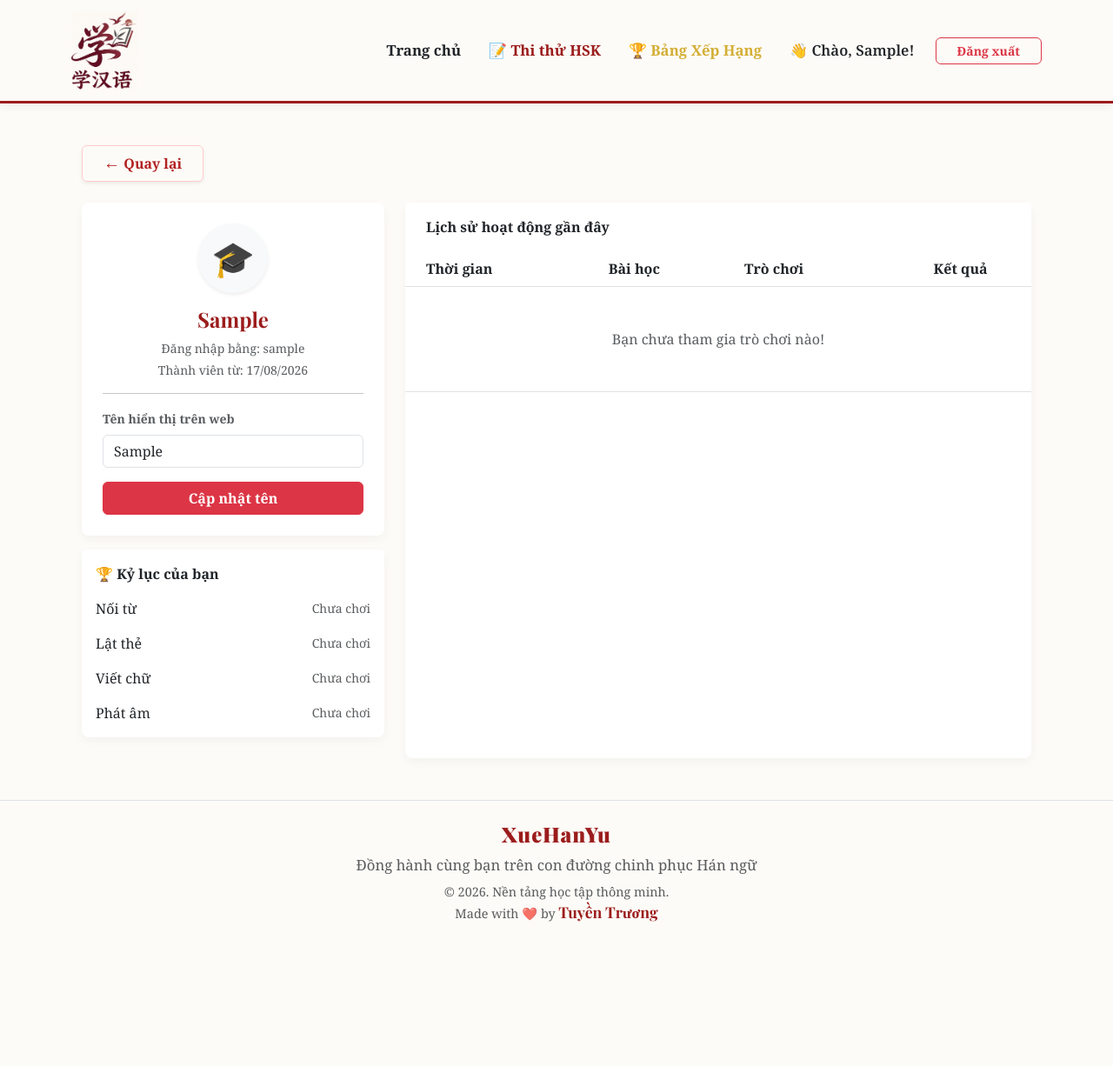
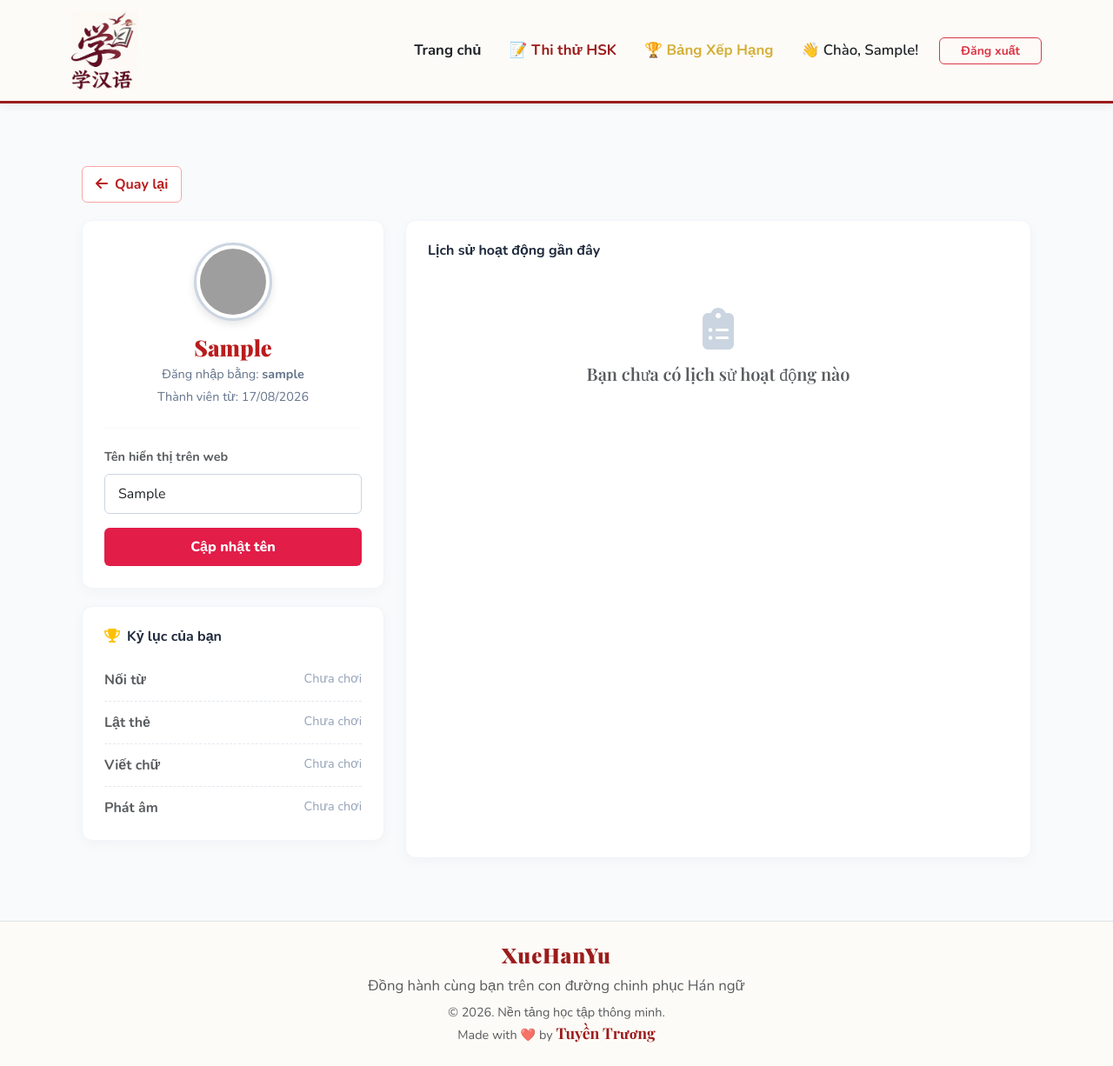
Before and after one commit to khoadoct95-stack/tieng-trung-bich-tuyen, a Django app: page /profile/ in a window 1280 px wide. Shown: the whole page at 87% size. Before the commit the page ends 1060 px from the top, so only its background shows below. Run offline with Django 5.2, Linux system fonts and the light colour scheme; the visitor is signed in with stand-in values (Sample User, id 1); data that the repository does not hold is empty; grey boxes are pictures that could not be loaded.

Commit message:
ca nhan hoa 2

```diff
--- a/courses/templates/courses/profile.html
+++ b/courses/templates/courses/profile.html
@@ -1,104 +1,151 @@
 {% extends 'courses/base.html' %}
-{% block title %}Trang cá nhân{% endblock %}
+
+{% block title %}Hồ sơ cá nhân - {{ user.username }}{% endblock %}
+
+{% block extra_head %}
+<link href="https://fonts.googleapis.com/css2?family=Nunito:wght@400;500;600;700;800;900&family=Playfair+Display:wght@700;900&display=swap" rel="stylesheet">
+<link rel="stylesheet" href="https://cdnjs.cloudflare.com/ajax/libs/font-awesome/6.4.0/css/all.min.css">
+
+<style>
+    body { background-color: #F8FAFC; font-family: 'Nunito', sans-serif; color: #1e293b; }
+
+    .card-custom { background: #ffffff; border-radius: 12px; padding: 25px; box-shadow: 0 4px 15px rgba(0,0,0,0.03); border: 1px solid #f1f5f9; margin-bottom: 20px; }
+
+    .btn-back { color: #b91c1c; background: #fff; border: 1px solid #fca5a5; border-radius: 6px; padding: 8px 15px; font-weight: 700; text-decoration: none; display: inline-block; margin-bottom: 20px; transition: 0.3s; }
+    .btn-back:hover { background: #fef2f2; border-color: #b91c1c; color: #b91c1c; }
+
+    .profile-name { font-family: 'Playfair Display', serif; font-size: 1.6rem; font-weight: 900; color: #b91c1c; margin-top: 15px; margin-bottom: 5px; text-align: center; }
+    .profile-info { text-align: center; color: #64748B; font-size: 0.9rem; margin-bottom: 5px; }
+
+    .form-control-custom { border: 1px solid #cbd5e1; border-radius: 6px; padding: 10px 15px; }
+    .btn-update { background: #e11d48; color: white; border: none; border-radius: 6px; padding: 10px; font-weight: 800; width: 100%; transition: 0.3s; }
+    .btn-update:hover { background: #be123c; }
+
+    .record-item { display: flex; justify-content: space-between; padding: 12px 0; border-bottom: 1px dashed #e2e8f0; }
+    .record-item:last-child { border-bottom: none; padding-bottom: 0; }
+    .record-val { background: #e11d48; color: white; padding: 4px 10px; border-radius: 6px; font-weight: 800; font-size: 0.85rem; }
+    .record-empty { color: #94a3b8; font-size: 0.9rem; }
+
+    .table-custom { width: 100%; margin-top: 10px; }
+    .table-custom th { color: #1e293b; font-weight: 800; padding: 15px; border-bottom: 1px solid #e2e8f0; }
+    .table-custom td { padding: 15px; border-bottom: 1px solid #f1f5f9; color: #475569; vertical-align: middle; }
+
+    .game-tag { padding: 5px 12px; border-radius: 6px; font-weight: 800; font-size: 0.85rem; color: white; }
+    .tag-quiz1 { background: #0ea5e9; }
+    .tag-quiz2 { background: #10b981; }
+    .tag-quiz3 { background: #f59e0b; }
+    .tag-quiz4 { background: #8b5cf6; }
+
+    .result-val { color: #e11d48; font-weight: 800; font-size: 1.05rem; }
+</style>
+{% endblock %}
 
 {% block content %}
-<div class="container mt-4 mb-5">
+<div class="container py-4">
+    <a href="{% url 'home' %}" class="btn-back"><i class="fas fa-arrow-left me-2"></i>Quay lại</a>
 
-    <!-- NÚT QUAY LẠI TRANG TRƯỚC -->
-    <div class="mb-4">
-        <a href="javascript:history.back()" class="btn btn-white shadow-sm rounded-pill fw-bold px-4 py-2" style="color: #B22222; border: 1px solid #ffcccc;">
-            <span style="font-size: 1.2rem; line-height: 1;">&larr;</span> Quay lại
-        </a>
-    </div>
+    <div class="row g-4">
+        <!-- CỘT TRÁI: THÔNG TIN & KỶ LỤC -->
+        <div class="col-lg-4">
 
-    <div class="row">
-        <!-- Cột Trái: Thông tin & Đổi tên -->
-        <div class="col-md-4 mb-4">
-            <div class="card shadow-sm border-0" style="border-radius: 15px;">
-                <div class="card-body text-center p-4">
-                    <div class="bg-light d-inline-flex align-items-center justify-content-center shadow-sm mb-3" style="width: 80px; height: 80px; border-radius: 50%;">
-                        <span style="font-size: 2.5rem;">🎓</span>
+            <!-- THẺ THÔNG TIN CÁ NHÂN -->
+            <div class="card-custom">
+
+                <!-- AVATAR ĐỘNG & HUY HIỆU HSK -->
+                <div style="position: relative; width: 90px; height: 90px; margin: 0 auto 15px auto;">
+                    <img src="https://api.dicebear.com/7.x/bottts/svg?seed={{ user.username }}&backgroundColor=f8fafc"
+                         alt="Avatar"
+                         style="width: 100%; height: 100%; border-radius: 50%; border: 3px solid #cbd5e1; background: #fff; padding: 4px; box-shadow: 0 4px 10px rgba(0,0,0,0.1);">
+
+                    {% if highest_hsk > 0 %}
+                    <div style="position: absolute; bottom: -5px; right: -10px; background: linear-gradient(135deg, #F59E0B, #D97706); color: white; font-size: 0.8rem; font-weight: 900; padding: 4px 10px; border-radius: 15px; border: 2px solid #fff; box-shadow: 0 3px 8px rgba(0,0,0,0.25); text-transform: uppercase;">
+                        HSK {{ highest_hsk }}
                     </div>
-                    <h4 class="fw-bold">{{ user.first_name|default:"Chưa đặt tên" }}</h4>
-                    <p class="text-muted small mb-1">Đăng nhập bằng: {{ user.username }}</p>
-                    <p class="text-muted small">Thành viên từ: {{ user.date_joined|date:"d/m/Y" }}</p>
+                    {% endif %}
+                </div>
 
-                    <hr>
+                <h2 class="profile-name">{{ user.first_name|default:user.username }}</h2>
+                <div class="profile-info">Đăng nhập bằng: <strong>{{ user.username }}</strong></div>
+                <div class="profile-info mb-4">Thành viên từ: {{ user.date_joined|date:"d/m/Y" }}</div>
 
-                    <form method="POST" class="text-start">
-                        {% csrf_token %}
-                        <div class="mb-3">
-                            <label class="form-label fw-bold small text-muted">Tên hiển thị trên web</label>
-                            <input type="text" name="display_name" class="form-control" value="{{ user.first_name }}" placeholder="Nhập tên bạn muốn hiển thị" required>
-                        </div>
-                        <button type="submit" class="btn btn-danger w-100 rounded-pill fw-bold">Cập nhật tên</button>
-                    </form>
+                <hr style="border-color: #e2e8f0; margin-bottom: 20px;">
+
+                <form method="POST" action="{% url 'profile' %}">
+                    {% csrf_token %}
+                    <div class="mb-3">
+                        <label class="form-label fw-bold text-muted" style="font-size: 0.9rem;">Tên hiển thị trên web</label>
+                        <input type="text" name="display_name" class="form-control form-control-custom" value="{{ user.first_name|default:user.username }}">
+                    </div>
+                    <button type="submit" class="btn-update">Cập nhật tên</button>
+                </form>
+            </div>
+
+            <!-- THẺ KỶ LỤC CÁ NHÂN -->
+            <div class="card-custom">
+                <h6 class="fw-bold mb-3" style="color: #1e293b;"><i class="fas fa-trophy text-warning me-2"></i>Kỷ lục của bạn</h6>
+
+                <div class="record-item">
+                    <span class="text-muted fw-bold">Nối từ</span>
+                    {% if best_quiz_1 %}<span class="record-val">{{ best_quiz_1 }}s</span>{% else %}<span class="record-empty">Chưa chơi</span>{% endif %}
+                </div>
+                <div class="record-item">
+                    <span class="text-muted fw-bold">Lật thẻ</span>
+                    {% if best_quiz_2 %}<span class="record-val">{{ best_quiz_2 }}s</span>{% else %}<span class="record-empty">Chưa chơi</span>{% endif %}
+                </div>
+                <div class="record-item">
+                    <span class="text-muted fw-bold">Viết chữ</span>
+                    {% if best_quiz_3 %}<span class="record-val">{{ best_quiz_3 }}s</span>{% else %}<span class="record-empty">Chưa chơi</span>{% endif %}
+                </div>
+                <div class="record-item">
+                    <span class="text-muted fw-bold">Phát âm</span>
+                    {% if best_quiz_4 %}<span class="record-val">{{ best_quiz_4 }}s</span>{% else %}<span class="record-empty">Chưa chơi</span>{% endif %}
                 </div>
             </div>
 
-            <!-- Thành tích cao nhất -->
-            <div class="card shadow-sm border-0 mt-3" style="border-radius: 15px;">
-                <div class="card-header bg-white fw-bold border-0 pt-3">🏆 Kỷ lục của bạn</div>
-                <ul class="list-group list-group-flush pb-2">
-                    {% for item in best_scores %}
-                    <li class="list-group-item d-flex justify-content-between align-items-center border-0 py-2">
-                        {{ item.name }}
-                        {% if item.score %}
-                            <span class="badge bg-danger rounded-pill">{{ item.score }}s</span>
-                        {% else %}
-                            <span class="text-muted small">Chưa chơi</span>
-                        {% endif %}
-                    </li>
-                    {% endfor %}
-                </ul>
-            </div>
         </div>
 
-        <!-- Cột Phải: Lịch sử hoạt động -->
-        <div class="col-md-8">
-            <div class="card shadow-sm border-0 h-100" style="border-radius: 15px;">
-                <div class="card-header bg-white fw-bold py-3 border-0">
-                    <i class="bi bi-clock-history text-danger me-2"></i>Lịch sử hoạt động gần đây
-                </div>
-                <div class="table-responsive" style="max-height: 600px; overflow-y: auto;">
-                    <table class="table table-hover align-middle mb-0">
-                        <thead class="bg-light" style="position: sticky; top: 0; z-index: 1;">
+        <!-- CỘT PHẢI: LỊCH SỬ HOẠT ĐỘNG -->
+        <div class="col-lg-8">
+            <div class="card-custom h-100">
+                <h6 class="fw-bold mb-2" style="color: #1e293b;">Lịch sử hoạt động gần đây</h6>
+
+                {% if recent_history %}
+                <div class="table-responsive">
+                    <table class="table-custom">
+                        <thead>
                             <tr>
-                                <th class="ps-4">Thời gian</th>
+                                <th>Thời gian</th>
                                 <th>Bài học</th>
                                 <th>Trò chơi</th>
                                 <th class="text-center">Kết quả</th>
                             </tr>
                         </thead>
                         <tbody>
-                            {% for record in history_records %}
+                            {% for item in recent_history %}
                             <tr>
-                                <td class="ps-4 small text-muted">{{ record.created_at|date:"d/m/Y H:i" }}</td>
-                                <td class="fw-bold">{{ record.lesson.title_vietnamese }}</td>
+                                <!-- Sửa date template filter phù hợp với trường dữ liệu của bạn nếu cần -->
+                                <td class="text-muted" style="font-size: 0.9rem;">{{ item.id }}</td>
+                                <td class="fw-bold" style="color: #1e293b;">{{ item.lesson.title_vietnamese|default:"Xin chào AI Tiểu Ngữ!" }}</td>
                                 <td>
-                                    <!-- HIỂN THỊ TÊN TRÒ CHƠI TIẾNG VIỆT -->
-                                    {% if record.game_type == 'quiz_1' %}
-                                        <span class="badge bg-info text-dark rounded-pill px-3 shadow-sm">Nối từ</span>
-                                    {% elif record.game_type == 'quiz_2' %}
-                                        <span class="badge bg-success text-white rounded-pill px-3 shadow-sm">Lật thẻ</span>
-                                    {% elif record.game_type == 'quiz_3' %}
-                                        <span class="badge bg-warning text-dark rounded-pill px-3 shadow-sm">Viết chữ</span>
-                                    {% elif record.game_type == 'quiz_4' %}
-                                        <span class="badge bg-primary text-white rounded-pill px-3 shadow-sm">Phát âm</span>
-                                    {% else %}
-                                        <span class="badge bg-secondary rounded-pill px-3">{{ record.game_type }}</span>
+                                    {% if item.game_type == 'quiz_1' %}<span class="game-tag tag-quiz1">Nối từ</span>
+                                    {% elif item.game_type == 'quiz_2' %}<span class="game-tag tag-quiz2">Lật thẻ</span>
+                                    {% elif item.game_type == 'quiz_3' %}<span class="game-tag tag-quiz3">Viết chữ</span>
+                                    {% elif item.game_type == 'quiz_4' %}<span class="game-tag tag-quiz4">Phát âm</span>
+                                    {% else %}<span class="game-tag tag-quiz1">Trò chơi</span>
                                     {% endif %}
                                 </td>
-                                <td class="fw-bold text-danger text-center">{{ record.time_taken }}s</td>
-                            </tr>
-                            {% empty %}
-                            <tr>
-                                <td colspan="4" class="text-center py-5 text-muted">Bạn chưa tham gia trò chơi nào!</td>
+                                <td class="text-center result-val">{{ item.time_taken }}s</td>
                             </tr>
                             {% endfor %}
                         </tbody>
                     </table>
                 </div>
+                {% else %}
+                <div class="text-center py-5">
+                    <i class="fas fa-clipboard-list mb-3" style="font-size: 3rem; color: #cbd5e1;"></i>
+                    <h5 class="text-muted">Bạn chưa có lịch sử hoạt động nào</h5>
+                </div>
+                {% endif %}
             </div>
         </div>
     </div>
--- a/courses/views.py
+++ b/courses/views.py
@@ -179,24 +179,46 @@ def dashboard_view(request):
 
 @login_required
 def profile_view(request):
+    # 1. XỬ LÝ CẬP NHẬT TÊN HIỂN THỊ
     if request.method == 'POST':
         display_name = request.POST.get('display_name', '').strip()
         if display_name:
             request.user.first_name = display_name
             request.user.save()
+            # Nếu bạn có sử dụng messages thì bỏ comment dòng dưới
+            # messages.success(request, 'Cập nhật tên hiển thị thành công!')
+            return redirect('profile')
 
-    history_records = GameHistory.objects.filter(user=request.user).order_by('-created_at')
+    # 2. LẤY LỊCH SỬ HOẠT ĐỘNG (10 LẦN GẦN NHẤT)
+    # Lưu ý: Thay 'created_at' bằng tên trường thời gian thực tế trong model GameHistory của bạn
+    try:
+        recent_history = GameHistory.objects.filter(user=request.user).order_by('-id')[:10]
+    except Exception:
+        recent_history = []
 
-    games = {'quiz_1': 'Nối từ', 'quiz_2': 'Lật thẻ', 'quiz_3': 'Viết chữ', 'quiz_4': 'Phát âm'}
-    best_scores = []
-    for code, name in games.items():
-        best = GameHistory.objects.filter(user=request.user, game_type=code).aggregate(b=Min('time_taken'))['b']
-        best_scores.append({'name': name, 'score': best})
+    # 3. TÌM KỶ LỤC CÁ NHÂN TỪNG GAME
+    best_quiz_1 = GameHistory.objects.filter(user=request.user, game_type='quiz_1').aggregate(Min('time_taken'))['time_taken__min']
+    best_quiz_2 = GameHistory.objects.filter(user=request.user, game_type='quiz_2').aggregate(Min('time_taken'))['time_taken__min']
+    best_quiz_3 = GameHistory.objects.filter(user=request.user, game_type='quiz_3').aggregate(Min('time_taken'))['time_taken__min']
+    best_quiz_4 = GameHistory.objects.filter(user=request.user, game_type='quiz_4').aggregate(Min('time_taken'))['time_taken__min']
 
-    return render(request, 'courses/profile.html', {
-        'history_records': history_records,
-        'best_scores': best_scores,
-    })
+    # 4. TÌM CẤP ĐỘ HSK CAO NHẤT (ĐỂ HIỂN THỊ HUY HIỆU AVATAR)
+    highest_hsk = 0
+    passed_exams = ExamResult.objects.filter(user=request.user, score__gte=120)
+    if passed_exams.exists():
+        highest_hsk = passed_exams.aggregate(Max('exam__hsk_level'))['exam__hsk_level__max']
+
+    # 5. GỬI RA GIAO DIỆN
+    context = {
+        'recent_history': recent_history,
+        'best_quiz_1': best_quiz_1,
+        'best_quiz_2': best_quiz_2,
+        'best_quiz_3': best_quiz_3,
+        'best_quiz_4': best_quiz_4,
+        'highest_hsk': highest_hsk,
+    }
+
+    return render(request, 'courses/profile.html', context)
 
 # ==========================================
 # 5. WEBHOOK GITHUB (BẢN CHỐNG KẸT LỖI)
```
